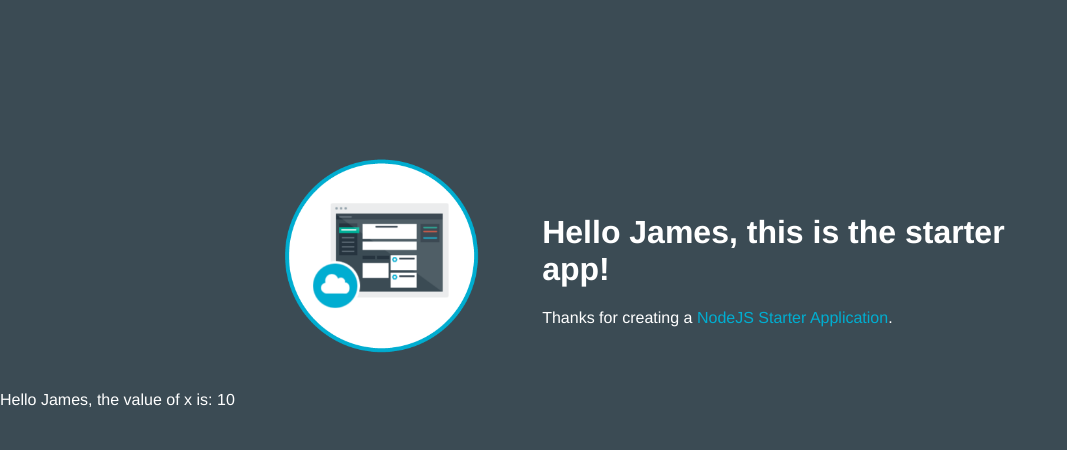
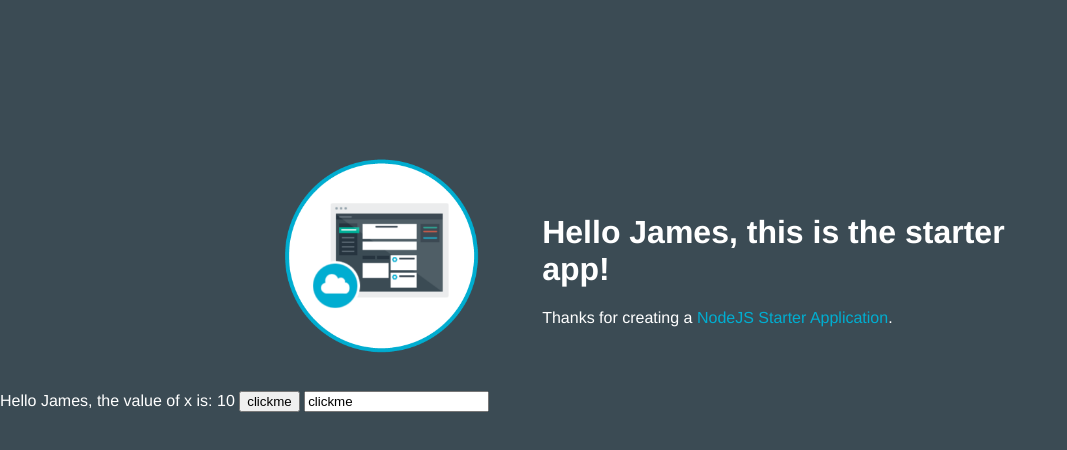
Before and after one commit to jamesbeltonIBM/jrbNodeJSPlaypen-1484825854749, a website: page public/index.html in a window 1280 px wide. Shown: the whole page, without its empty margins (0-1067 px from the left). Drawn offline with Linux system fonts and the light colour scheme.

Commit message:
Update index.html

```diff
--- a/public/index.html
+++ b/public/index.html
@@ -29,6 +29,9 @@
        document.write(jamesFunc(5, 2))
     </script>
 
+    <input id="clickMe" type="button" value="clickme" onclick="jamesFunc(2,10);" />
+    <input type="text" value="clickme">
+
   </body>
 
 </html>
```
